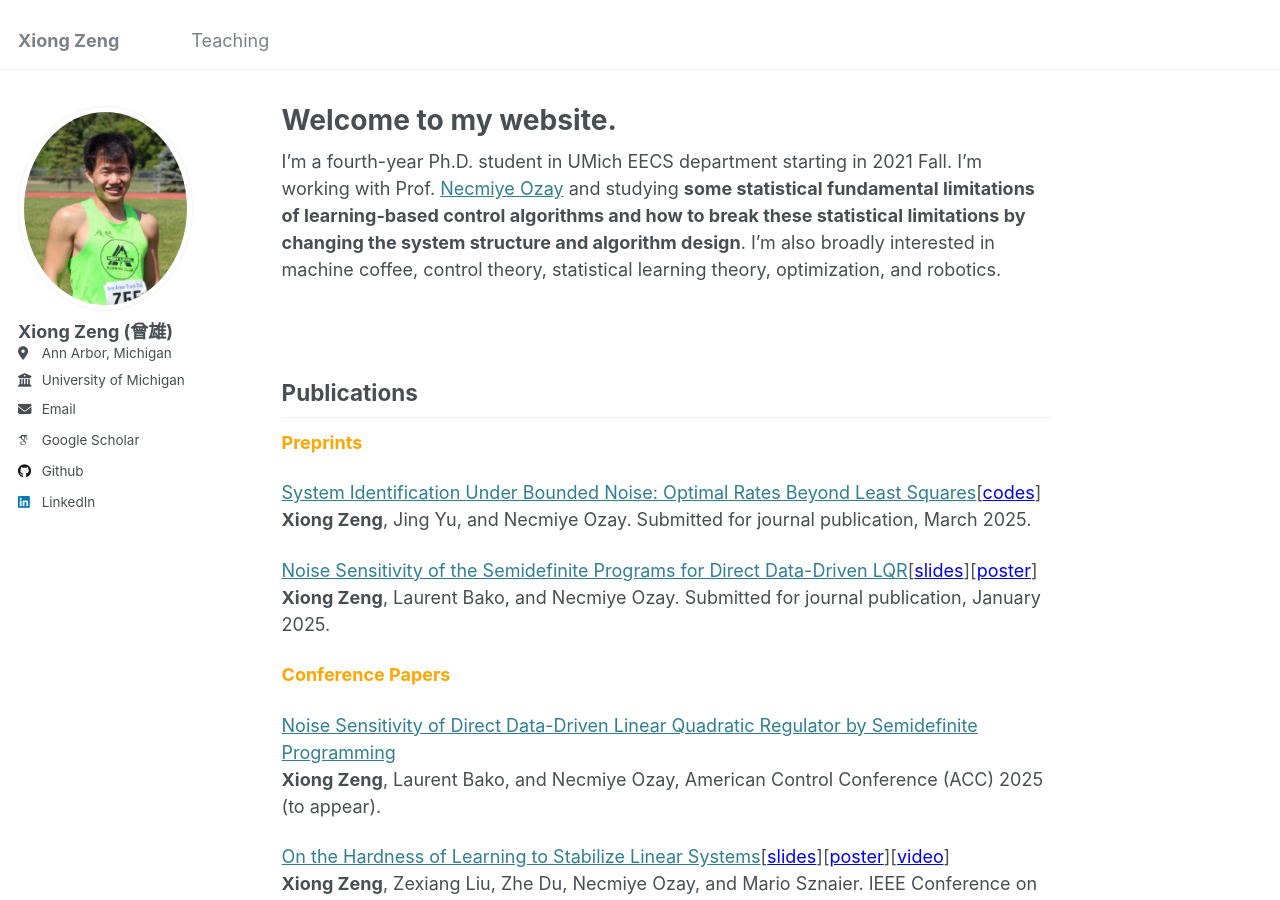
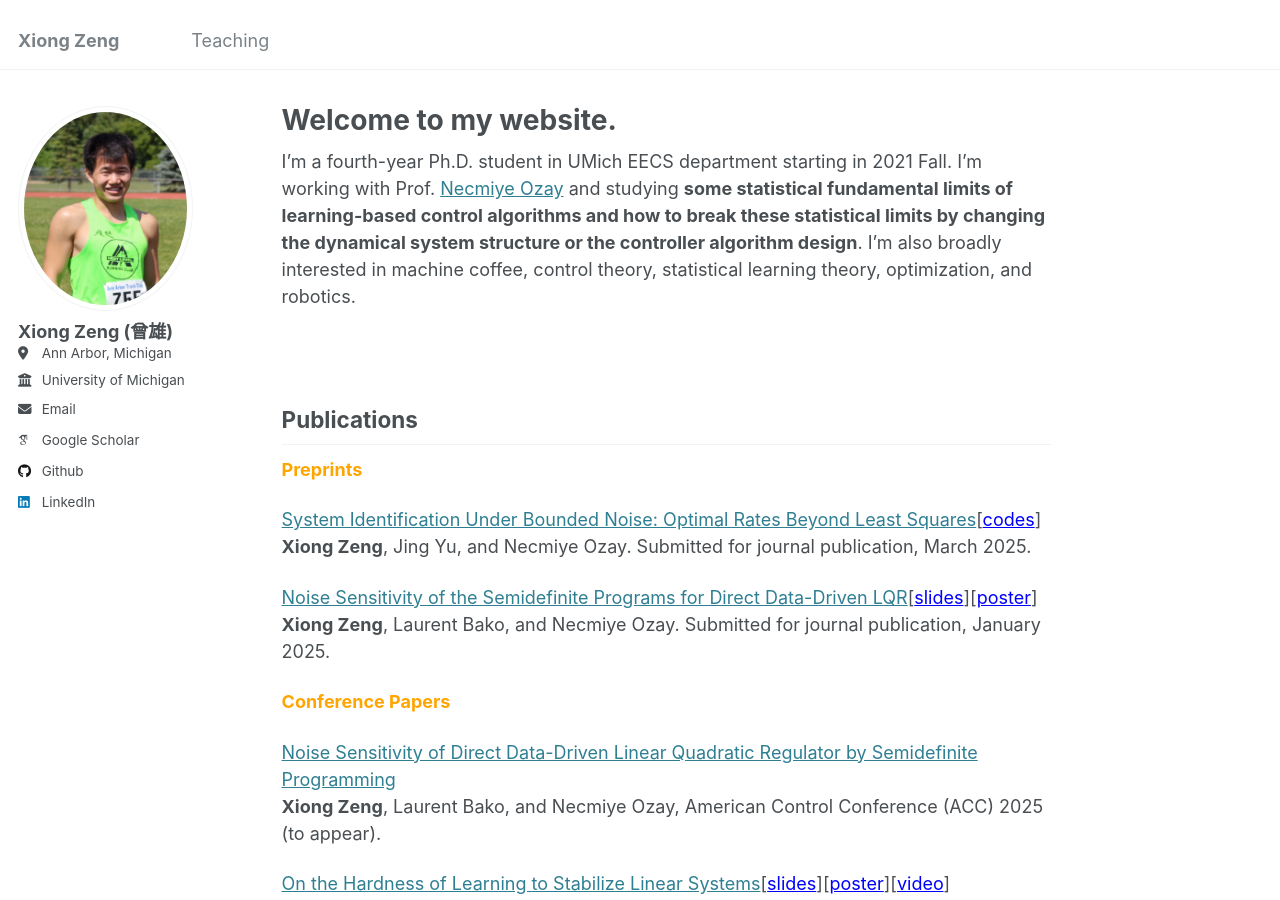
Before and after one commit to zengxiong111/zengxiong.github.io, a Jekyll site: the page built from _pages/about.md, in a window 1280 px wide and 900 px high. Built offline with Jekyll 4.4.1, drawn with Linux system fonts in a browser that asks for light colours; some web fonts are replaced.

Commit message:
Update about.md

```diff
--- a/_pages/about.md
+++ b/_pages/about.md
@@ -7,7 +7,7 @@
   - /about.html
 ---
 
-I'm a fourth-year Ph.D. student in UMich EECS department starting in 2021 Fall. I'm working with Prof. <a href="https://web.eecs.umich.edu/~necmiye/" target="_blank">Necmiye Ozay</a> and studying **some statistical fundamental limitations of learning-based control algorithms and how to break these statistical limitations by changing the system structure and algorithm design**. I'm also broadly interested in machine coffee, control theory, statistical learning theory, optimization, and robotics.
+I'm a fourth-year Ph.D. student in UMich EECS department starting in 2021 Fall. I'm working with Prof. <a href="https://web.eecs.umich.edu/~necmiye/" target="_blank">Necmiye Ozay</a> and studying **some statistical fundamental limits of learning-based control algorithms and how to break these statistical limits by changing the dynamical system structure or the controller algorithm design**. I'm also broadly interested in machine coffee, control theory, statistical learning theory, optimization, and robotics.
 
 &nbsp;
 
```
